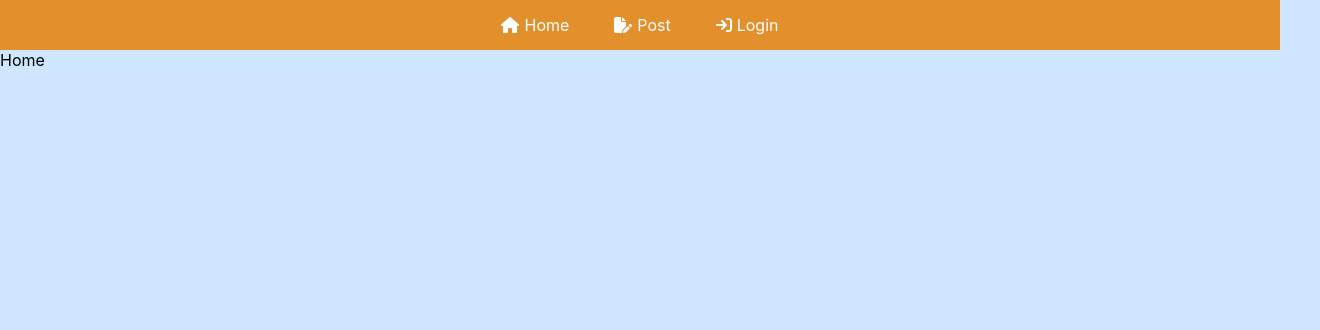
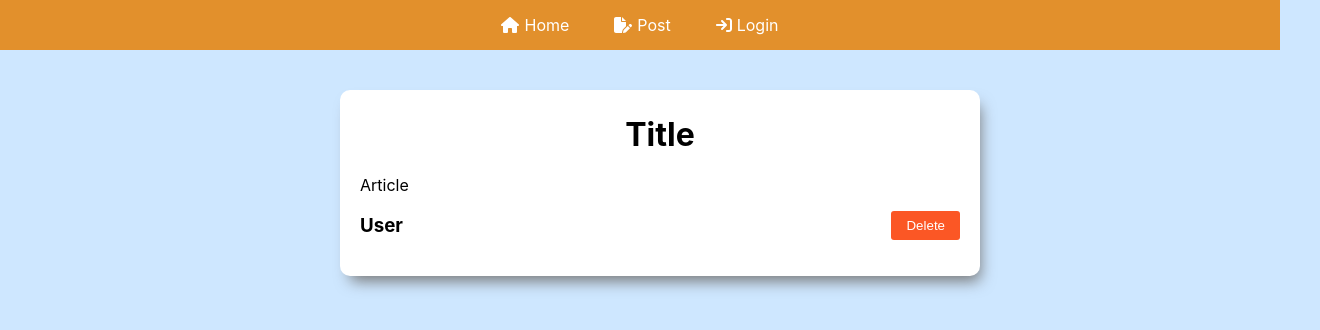
Before and after one commit to 5h4k3m3/react-hands-on-bbs, a React (Create React App) app: page / in a window 1280 px wide. Shown: the top 330 px of the page, 1320 px wide, since content can reach past the window. Built offline with nearby package versions, Linux system fonts and the light colour scheme; no server answers.

Commit message:
✨ impl home

```diff
--- a/src/components/Home.jsx
+++ b/src/components/Home.jsx
@@ -1,5 +1,19 @@
 import React from "react";
+import "./styles/Home.css";
 
 export const Home = () => {
-  return <div>Home</div>;
+  return (
+    <div className="homePage">
+      <div className="postContents">
+        <div className="postHeader">
+          <h1>Title</h1>
+        </div>
+        <div className="postTextContainer">Article</div>
+        <div className="nameAndDeleteButton">
+          <h3>User</h3>
+          <button>Delete</button>
+        </div>
+      </div>
+    </div>
+  );
 };
--- /dev/null
+++ b/src/components/styles/Home.css
@@ -0,0 +1,56 @@
+.homePage {
+  width: 100%;
+  height: auto;
+  min-height: calc(100vh - 80px);
+  display: flex;
+  flex-direction: column;
+  align-items: center;
+  padding: 20px;
+}
+
+.homePage .postContents {
+  width: 600px;
+  height: auto;
+  max-height: 600px;
+  background-color: #fff;
+  box-shadow: 5px 10px 15px -5px #777;
+  border-radius: 10px;
+  margin: 20px;
+  padding: 20px;
+}
+
+.postHeader h1 {
+  text-align: center;
+  margin-top: 5px;
+}
+
+.postContents .postTextContainer {
+  height: auto;
+  max-height: 400px;
+  width: 100%;
+  word-wrap: break-word;
+}
+
+.nameAndDeleteButton {
+  display: flex;
+  align-items: center;
+}
+
+.nameAndDeleteButton button {
+  flex: 10%;
+  background-color: rgb(251, 87, 37);
+  color: #fff;
+  padding: 7px 15px;
+  border: none;
+  border-radius: 3px;
+  cursor: pointer;
+  transition: all 0.3s;
+}
+
+.nameAndDeleteButton button:hover {
+  background-color: rgb(228, 53, 0);
+}
+
+.nameAndDeleteButton h3 {
+  flex: 90%;
+}
```
Also changed, not shown: src/firebase.jsx (renamed from src/firebase.js).
